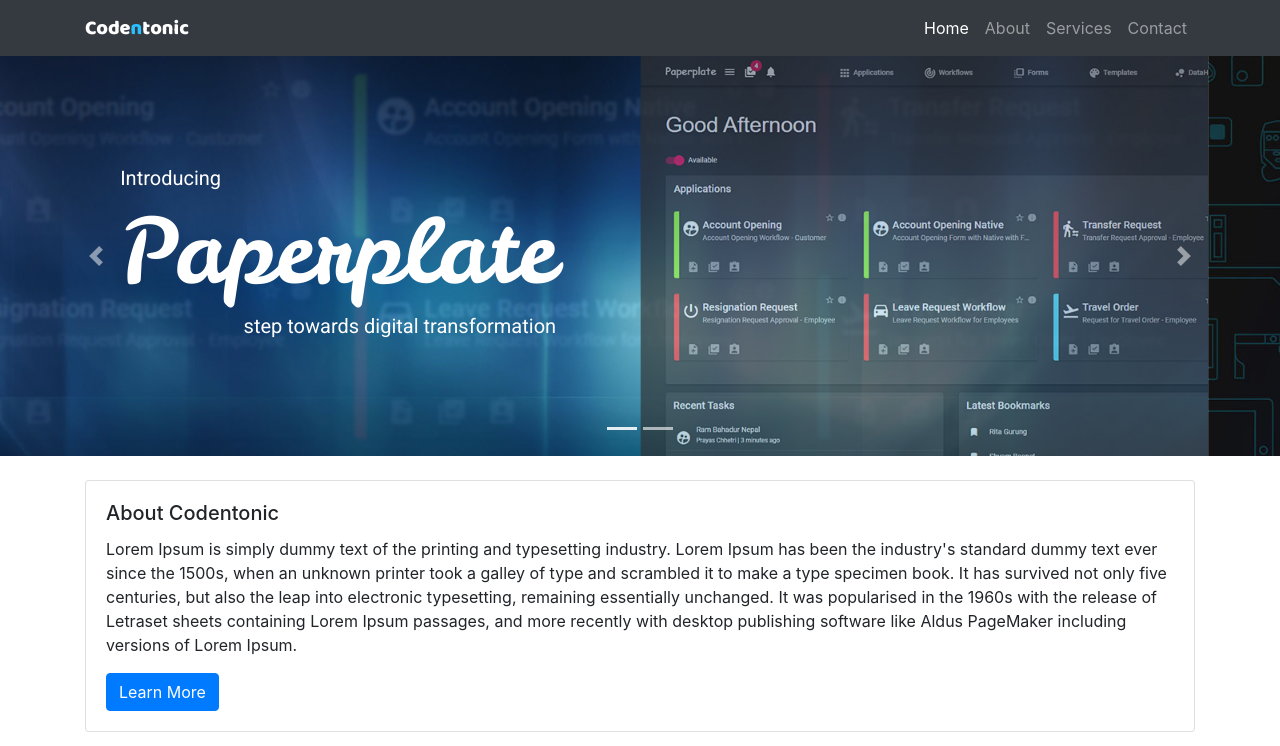
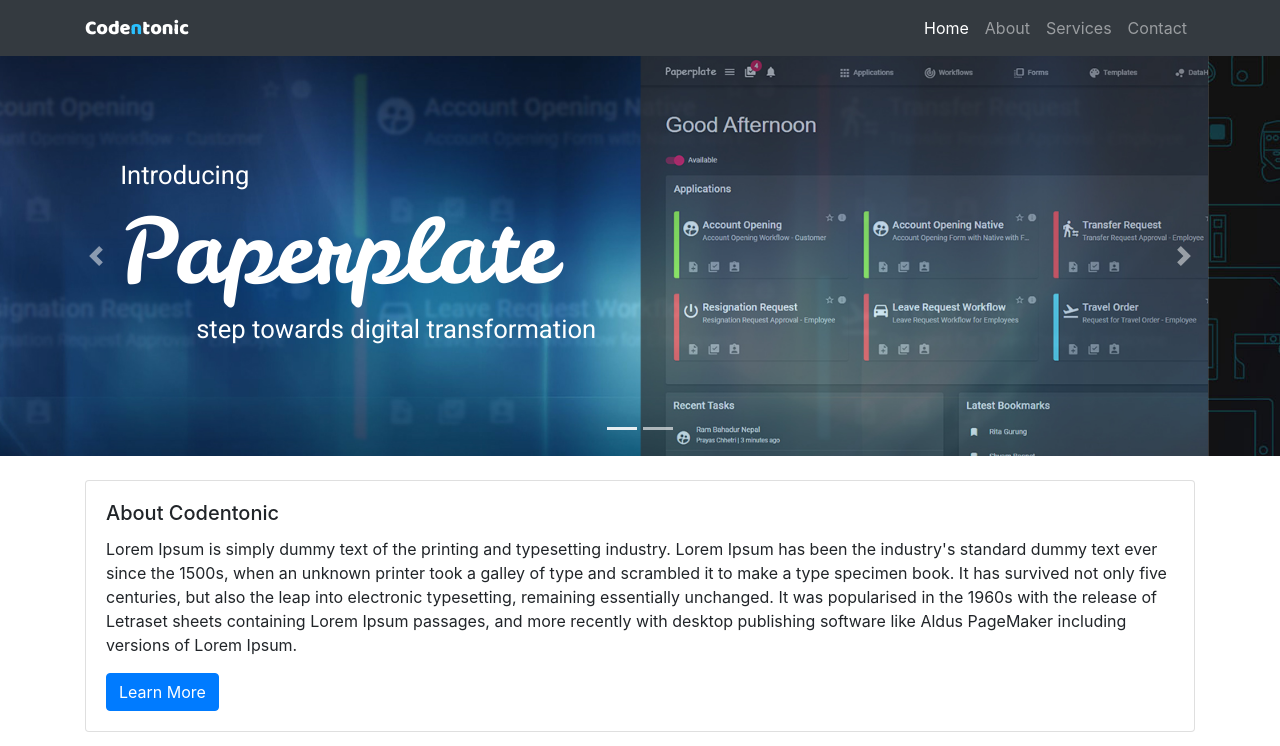
Before and after one commit to prayaschhetri/codentonic, a plain HTML site: page index.html in a window 1280 px wide. Shown: the top 746 px of the page. Drawn offline with nearby package versions, Linux system fonts and the light colour scheme.

Commit message:
fontsize fix

```diff
--- a/index.html
+++ b/index.html
@@ -62,9 +62,9 @@
             <div class="carousel-item slide_paperplateintro active">
                 <div class="d-flex h-100 align-items-center" style="padding-left:15vw;">
                     <div>
-                        <h5 style="font-family: 'Roboto';">Introducing</h5>
+                        <h5 style="font-family: 'Roboto'; font-size: 2vw;">Introducing</h5>
                         <h1 style="font-size: 7vw; font-family: 'Leckerli One';">Paperplate</h1>
-                        <h5 style="font-family: 'Roboto'; text-align: right;">step towards digital transformation</h5>
+                        <h5 style="font-family: 'Roboto'; text-align: right; font-size: 2vw; margin-right: -40px;">step towards digital transformation</h5>
                     </div>
                 </div>
             </div>
```
